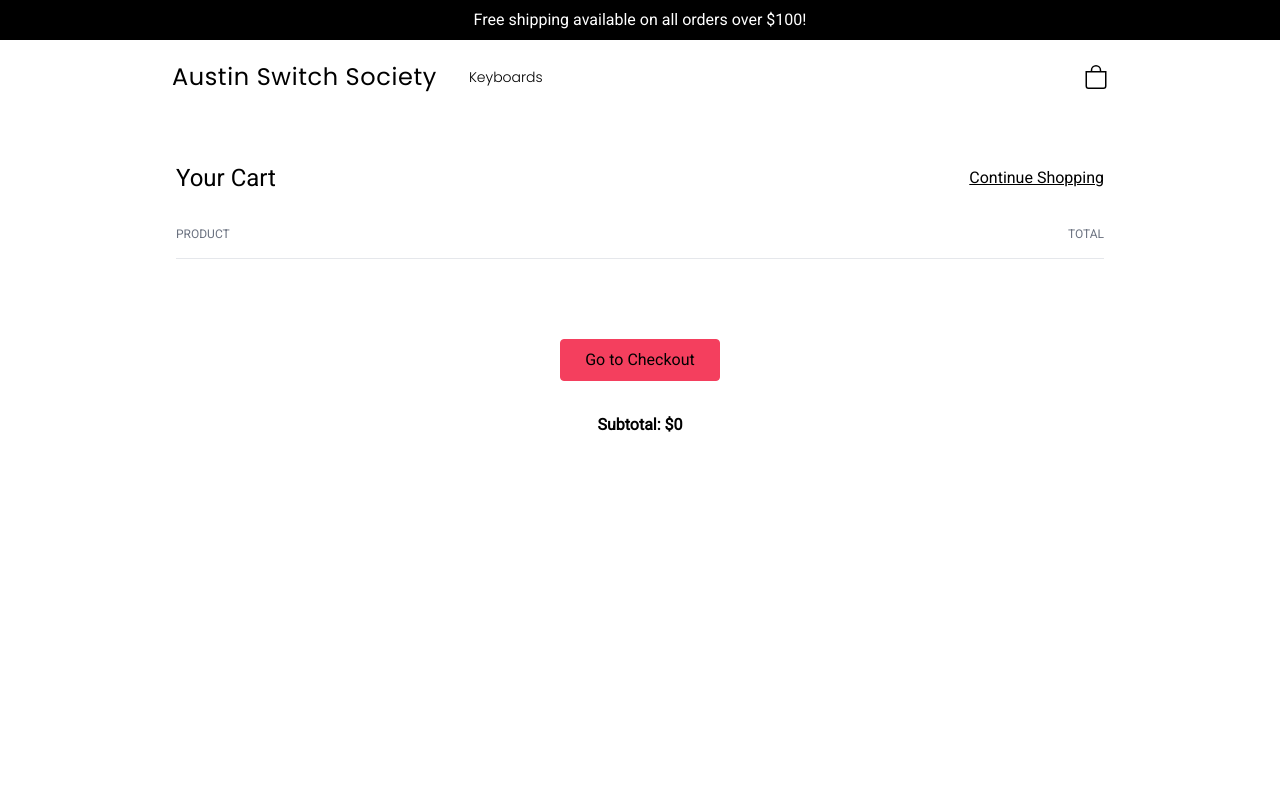
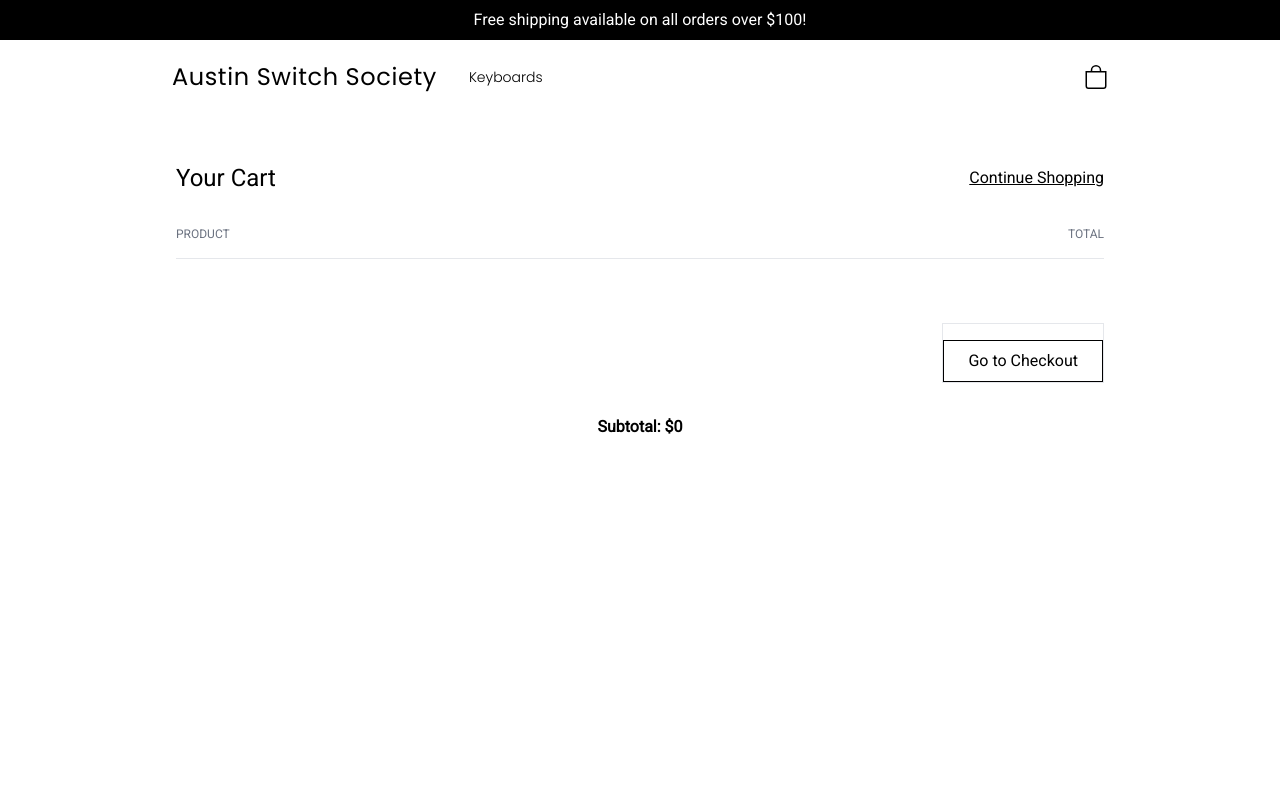
Before and after one commit to arlongoria93/ecommerce-portfolio-2023, a Next.js app: page /cart in a window 1280 px wide. Shown: the top 800 px of the page. Built offline with nearby package versions, Linux system fonts and the light colour scheme.

Commit message:
update pages/cart/index.tsx

```diff
--- a/pages/cart/index.tsx
+++ b/pages/cart/index.tsx
@@ -46,7 +46,7 @@
   };
 
   return (
-    <main className="flex flex-col items-center w-full h-screen gap-8 p-8 mt-8 sm:p-4 sm:w-3/4">
+    <main className="flex flex-col items-center w-full h-screen min-h-screen gap-8 p-8 mt-8 sm:p-4 sm:w-3/4">
       <div className="flex flex-row items-center justify-between w-full ">
         <h1 className="text-2xl">Your Cart</h1>{' '}
         <Link href="/" className="underline">
@@ -69,11 +69,11 @@
           }
         })}
       </div>
-      <div className="flex justify-center gap-4">
+      <div className="flex self-end gap-4 border ">
         <button
           onClick={redirectToCheckout}
           disabled={redirecting}
-          className="px-6 py-2 mt-4 text-black transition-colors border rounded bg-rose-500 hover:bg-rose-600 border-rose-500 hover:border-rose-600 focus:ring-4 focus:ring-opacity-50 focus:ring-rose-500 disabled:opacity-50 disabled:cursor-not-allowed disabled:hover:bg-rose-500 max-w-max"
+          className="px-6 py-2 mt-4 text-black border border-black max-w-max"
         >
           {redirecting ? 'Redirecting...' : 'Go to Checkout'}
         </button>
```
